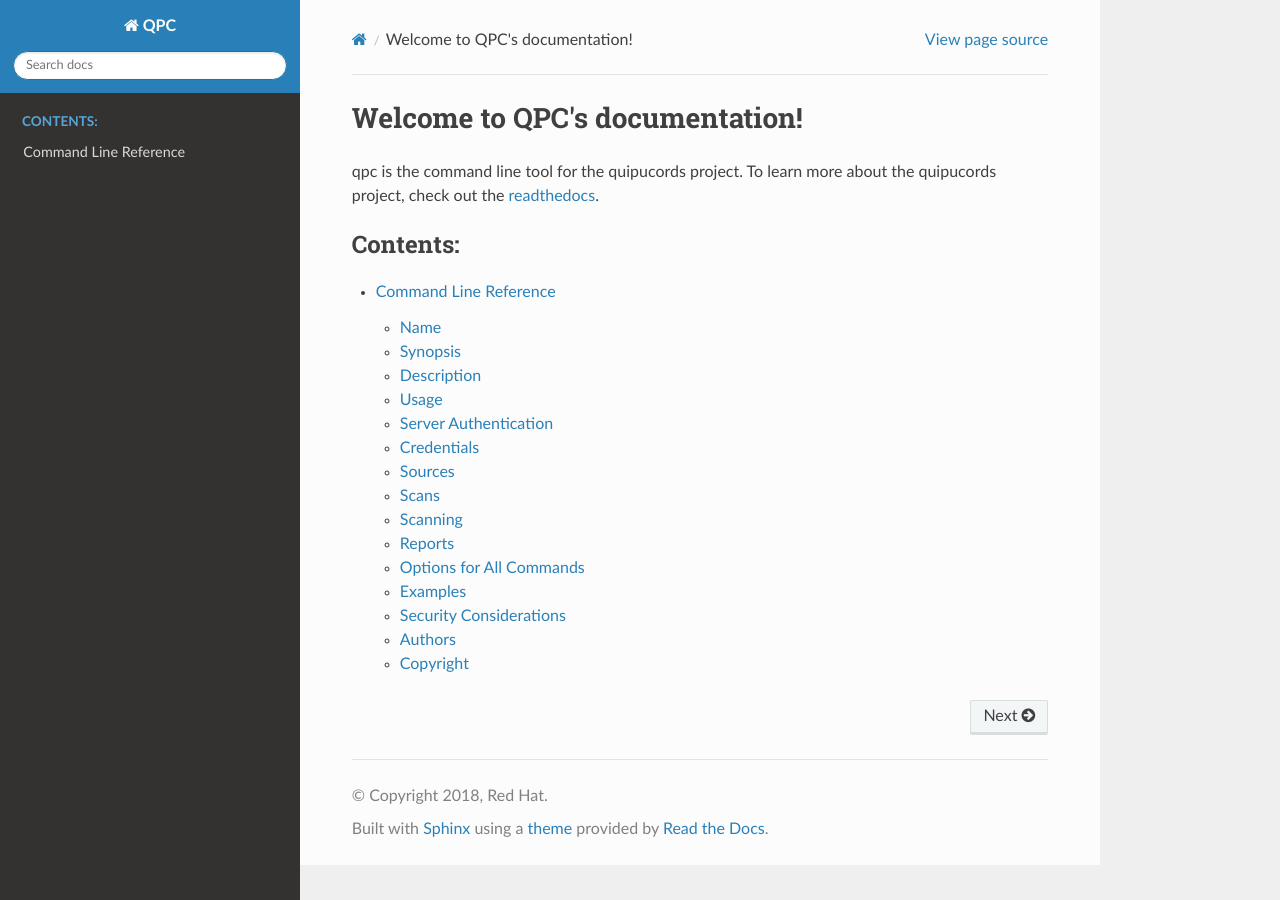
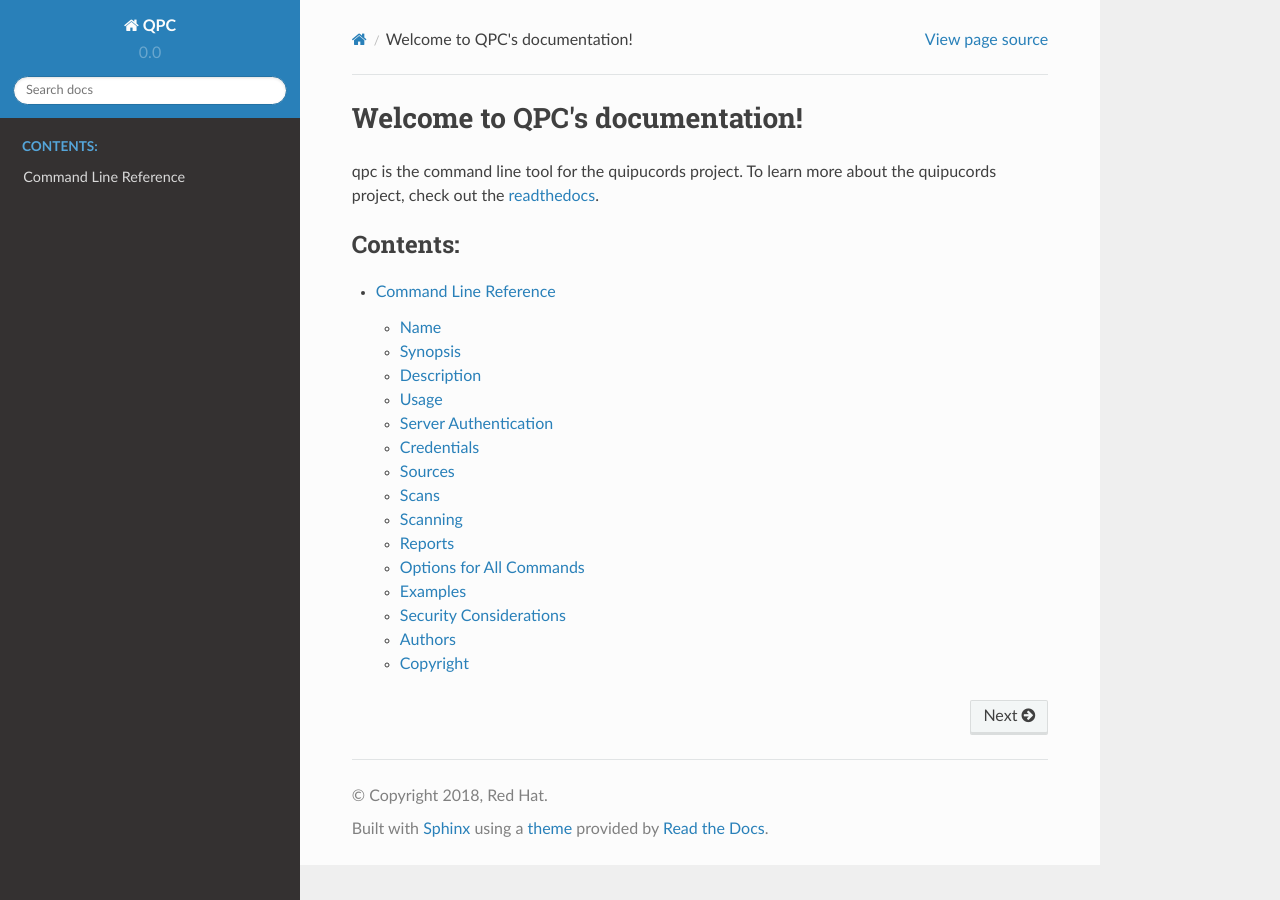
Before and after one commit to quipucords/qpc, a Sphinx documentation site: the page built from docs/source/index.rst, in a window 1280 px wide. Built offline with Sphinx 7.4.7 and the Read the Docs theme 2.0.0, drawn with Linux system fonts in a browser that asks for light colours.

Commit message:
Read the docs change

```diff
--- a/docs/source/conf.py
+++ b/docs/source/conf.py
@@ -24,9 +24,9 @@
 author = 'Red Hat'
 
 # The short X.Y version
-version = ''
+version = '0.0'
 # The full version, including alpha/beta/rc tags
-release = '1.0.0'
+release = '0.0.46'
 
 
 # -- General configuration ---------------------------------------------------
```
Also changed, not shown: 1 other file.
